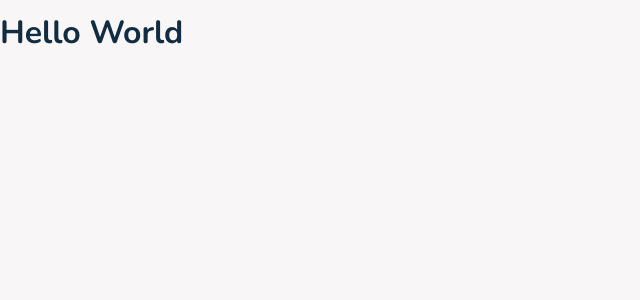
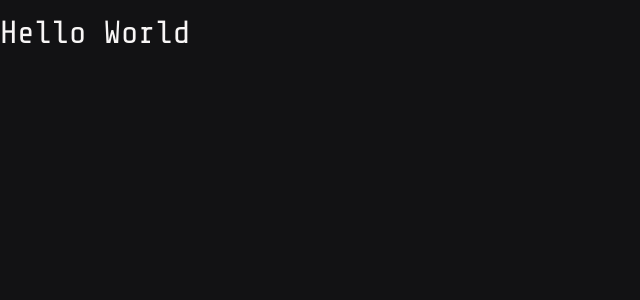
Before and after one commit to xDouglas90/devtopics, a React (Vite) app: page / in a window 1280 px wide. Shown: the top 300 px of the page, without its empty margins (0-640 px from the left). Built offline with nearby package versions, Linux system fonts and the light colour scheme.

Commit message:
:lipstick: feat: Create CSS variables to the Colors

```diff
--- a/src/styles/GlobalStyles.ts
+++ b/src/styles/GlobalStyles.ts
@@ -4,6 +4,19 @@ import colors from './Colors';
 
 export const GlobalStyles = createGlobalStyle`
     :root {
+        --primary-color: ${colors.primary};
+        --secondary-color: ${colors.secondary};
+        --tertiary-color: ${colors.tertiary};
+        --gray-800: ${colors.gray1};
+        --gray-700: ${colors.gray2};
+        --gray-600: ${colors.gray3};
+        --gray-500: ${colors.gray4};
+        --gray-400: ${colors.gray5};
+        --gray-300: ${colors.gray6};
+        --gray-200: ${colors.gray7};
+        --danger-color: ${colors.redDanger};
+        --white-color: ${colors.white};
+
         font-synthesis: none;
         text-rendering: optimizeLegibility;
         -webkit-font-smoothing: antialiased;
@@ -27,25 +40,31 @@ export const GlobalStyles = createGlobalStyle`
     }
 
     body {
-        background-color: ${colors.white};
+        background-color: var(--gray-800);
         margin: 0;
         padding: 0;
     }
 
     body, input, textarea, button {
+        color: var(--gray-300);
         font-family: 'Nunito', sans-serif;
         font-size: 1rem;
+        font-weight: 400;
         line-height: 24px;
-        font-weight: 400;
     }
 
     h1, h2, h3, h4, h5, h6, strong {
-        color: ${colors.secondary};
-        font-weight: 700;
+        color: var(--gray-200);
+        font-weight: 800;
+    }
+
+    h1 {
+        color: var(--white-color);
+        font-family: 'Share Tech Mono', sans-serif;
     }
 
     p {
-        color: ${colors.gray2};
+        color:  var(--gray-700);
     }
 
     a {
```
